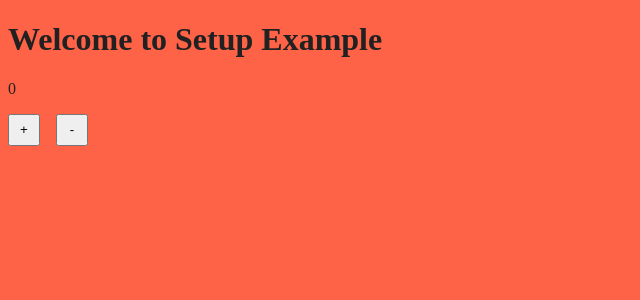
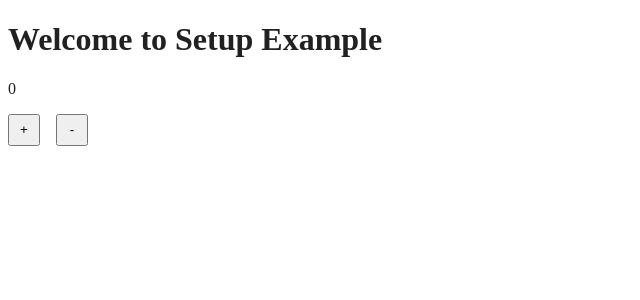
Before and after one commit to Loonz806/setup-example, a React app: page / in a window 1280 px wide. Shown: the top 300 px of the page, without its empty margins (0-640 px from the left). Built offline with nearby package versions, Linux system fonts and the light colour scheme.

Commit message:
fix: 🐛 undoing tomato background

```diff
--- a/src/styles/global.scss
+++ b/src/styles/global.scss
@@ -2,7 +2,6 @@ $primaryColor: #212121;
 
 body {
   color: $primaryColor;
-  background-color: tomato;
 }
 
 button {
```
